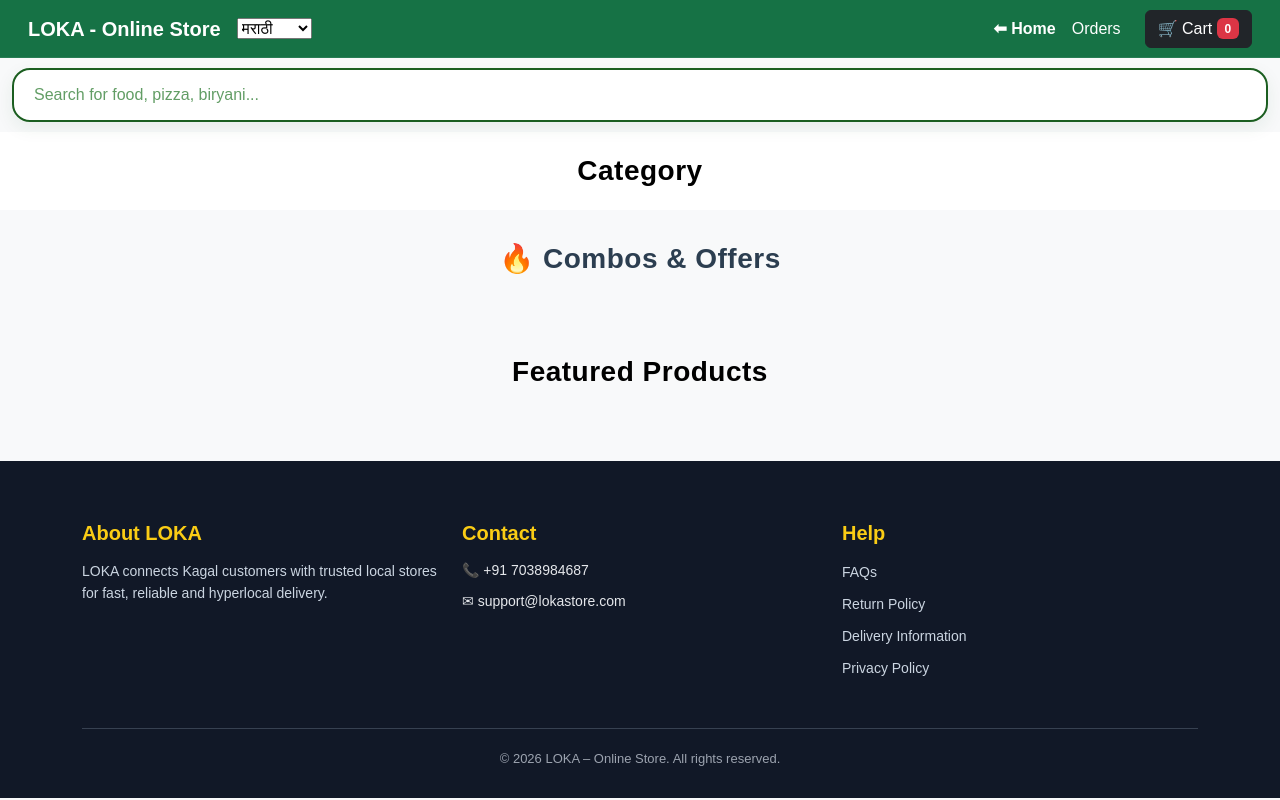
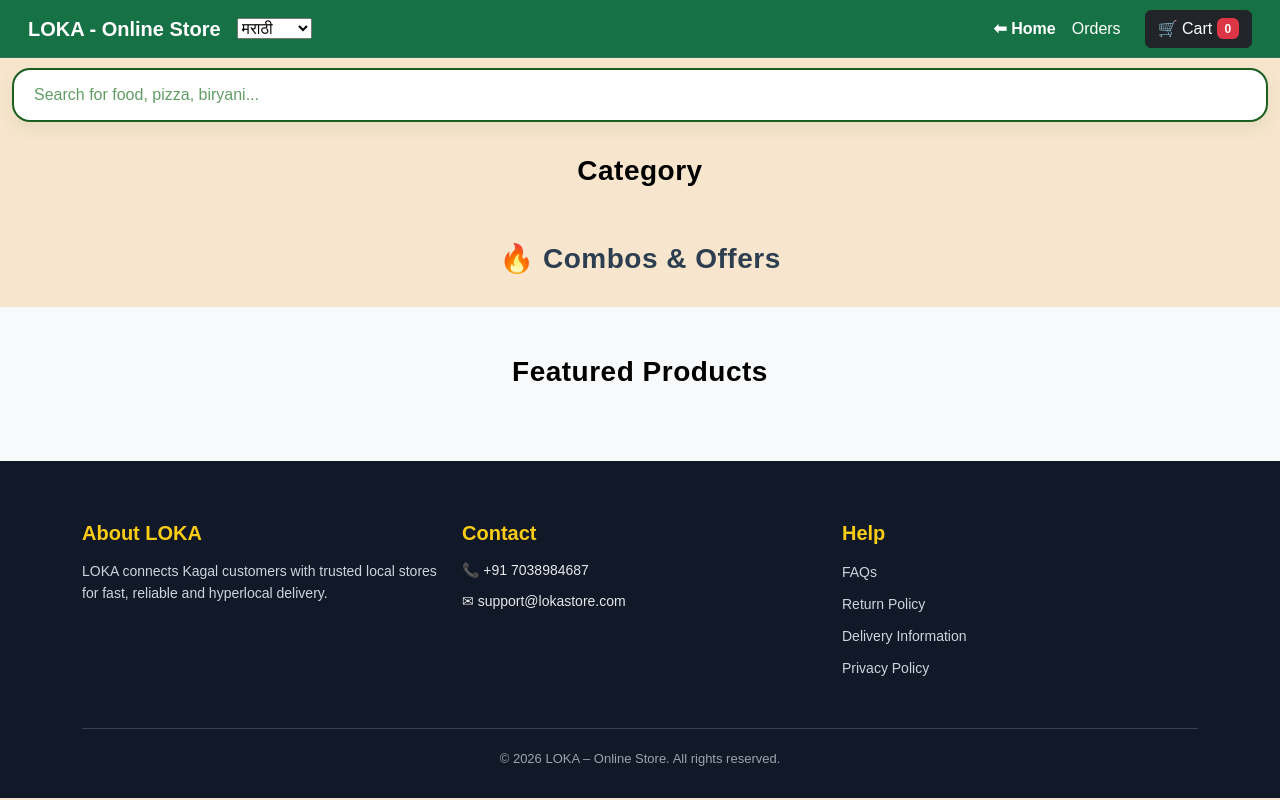
Before and after one commit to Vaibhavchougule72/kagal-marketplace, a Django app: page / in a window 1280 px wide. Run offline with Django 5.2, Linux system fonts and the light colour scheme; data that the repository does not hold is empty.

Commit message:
off white

```diff
--- a/static/css/loka-theme.css
+++ b/static/css/loka-theme.css
@@ -151,7 +151,7 @@ body {
 ========================= */
 
 body {
-    background: #f9e8cf;
+    background: #f7e6cd;
 }
 
 /* Section spacing consistency */
--- a/templates/base.html
+++ b/templates/base.html
@@ -24,8 +24,7 @@
     <style>
         body {
             font-family: 'Poppins', sans-serif;
-            background-color: #f8f9fa;
-            opacity: 1;
+            background-color: #f7e6cd;
             transition: opacity 0.4s ease-in;
             padding-top: 0;
         }
--- a/templates/home.html
+++ b/templates/home.html
@@ -69,7 +69,7 @@
 </section>
 
 <!-- CATEGORIES -->
-<section class="pt-2 pb-4 bg-white" id="categories">
+<section class="pt-2 pb-4" id="categories">
     <div class="container">
 
         <h3 class="text-center fw-bold text-black category-heading">
```
